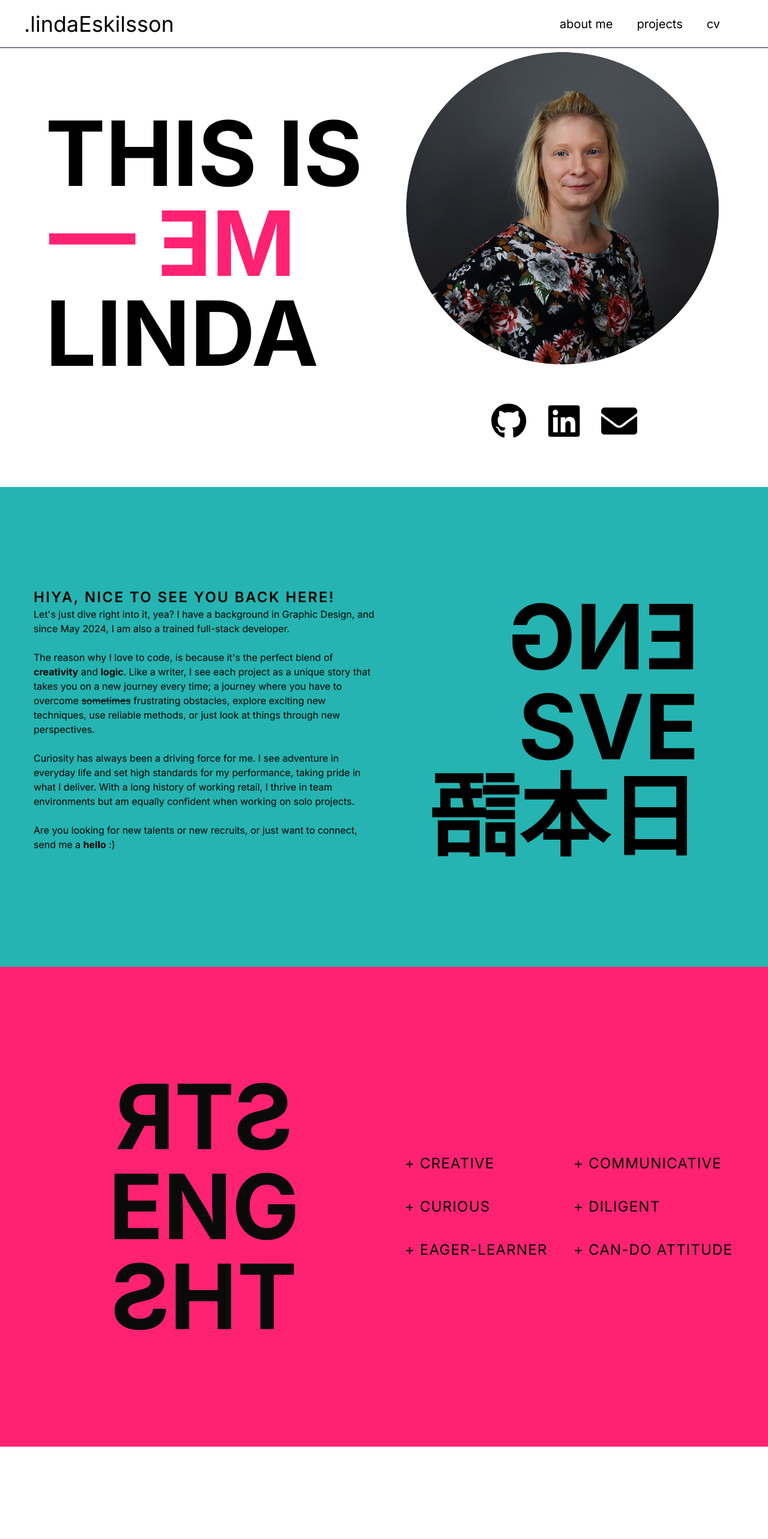
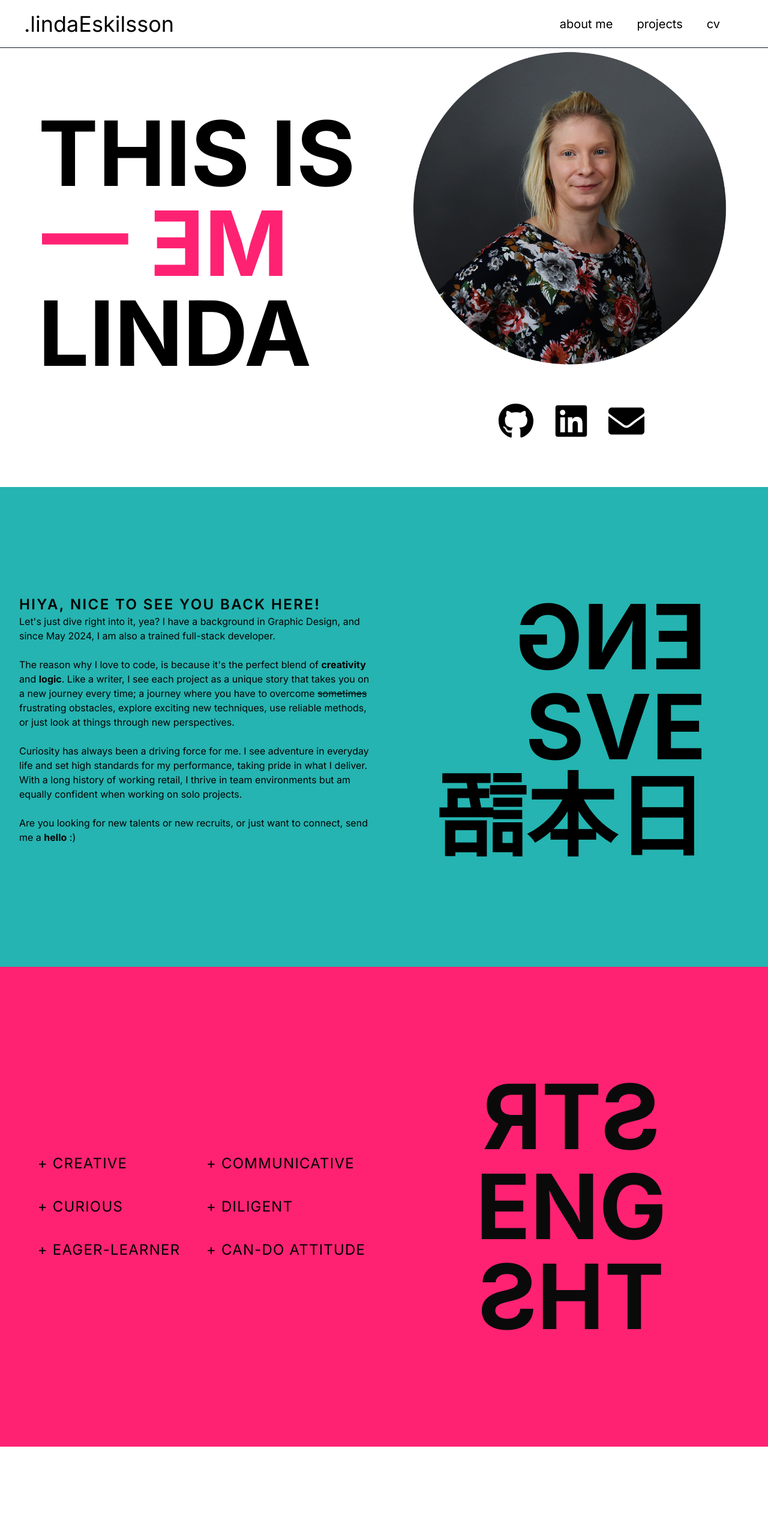
Before and after one commit to heinanX/heinanX.github.io, a Next.js app: page /about in a window 1280 px wide. Shown: the top 2566 px of the page at 60% size. Built offline with nearby package versions, Linux system fonts and the light colour scheme.

Commit message:
more responsiveness

```diff
--- a/src/app/_components/AboutPage/GreetingSection.jsx
+++ b/src/app/_components/AboutPage/GreetingSection.jsx
@@ -7,7 +7,15 @@ import LargeHeadlineReversed from "../Headings/LargeHeadlineReversed";
 const GreetingSection = () => {
   return (
     <>
-      <section className="flex flex-col items-center justify-center article-section lg:order-2">
+
+      <section className="article-section-centered">
+        <div className="flex flex-col">
+          <LargeHeadline text={"This is"} custCss={"text-left"} />
+          <LargeHeadlineReversed text={"Me 一"} custCss={"text-custHotpink text-right"} />
+          <LargeHeadline text={"Linda"} custCss={"text-left"} />
+        </div>
+      </section>
+      <section className="flex flex-col items-center justify-center article-section">
         <Image
           src={avatar}
           alt={
@@ -18,14 +26,6 @@ const GreetingSection = () => {
 
         <ContactIcons textSize="text-4xl md:text-6xl" />
       </section>
-
-      <section className="article-section-centered">
-        <div className="flex flex-col">
-          <LargeHeadline text={"This is"} custCss={"text-left"} />
-          <LargeHeadlineReversed text={"Me 一"} custCss={"text-custHotpink text-right"} />
-          <LargeHeadline text={"Linda"} custCss={"text-left"} />
-        </div>
-      </section>
     </>
   );
 };
--- a/src/app/_components/AboutPage/PersonalitySection.jsx
+++ b/src/app/_components/AboutPage/PersonalitySection.jsx
@@ -15,11 +15,7 @@ const PersonalitySection = () => {
 
   return (
     <>
-      <section className="items-center h-full article-section-centered lg:order-2">
-        <PersonalityTraits mouseAction={mouseAction} />
-      </section>
-
-      <section className="text-center article-section text-custBackground">
+      <section className="text-center article-section text-custBackground lg:order-2">
         {showExample ? (
           <div className="w-full h-64 text-4xl font-bold lg:h-auto flex-center-row">
             {example}
@@ -33,6 +29,9 @@ const PersonalitySection = () => {
         )}
       </section>
 
+      <section className="items-center h-full article-section-centered">
+        <PersonalityTraits mouseAction={mouseAction} />
+      </section>
     </>
   );
 };
--- a/src/app/_components/AboutPage/TechStackSection.jsx
+++ b/src/app/_components/AboutPage/TechStackSection.jsx
@@ -55,12 +55,15 @@ const currentStack = [
 const TechStackSection = () => {
   return (
     <>
-      <section className="article-section dark:text-custYellow lg:order-2">
-      <LargeHeadlineReversed text={'tech'} />
-      <LargeHeadline text={'stack'} custCss={'text-right'} />
+      <section className="article-section-centered dark:text-custYellow">
+        <div className="flex flex-col">
+          <LargeHeadlineReversed text={"tech"} />
+          <LargeHeadline text={"stack"} custCss={"text-right"} />
+          <LargeHeadlineReversed text={"so far"} />
+        </div>
       </section>
 
-      <section className="overflow-hidden text-center article-section">
+      <section className="px-8 overflow-hidden text-center article-section">
         <Carousel arr={currentStack} />
         <TechStack arr={currentStack} />
       </section>
--- a/src/app/_components/ArticleTwoCols.jsx
+++ b/src/app/_components/ArticleTwoCols.jsx
@@ -1,7 +1,7 @@
 const ArticleTwoCols = ({ component: Component, custCss }) => {
   return (
     <article
-      className={`flex items-center max-w-screen-xl justify-center gap-y-14 xl:gap-0 py-20 md:min-h-screen flex-col w-full px-10 lg:flex-row ${custCss}`}
+      className={`flex items-center max-w-screen-xl justify-center gap-y-14 xl:gap-0 py-20 md:min-h-screen flex-col w-full px-4 lg:flex-row ${custCss}`}
     >
       <Component />
     </article>
--- a/src/app/_components/Headings/LargeHeadline.jsx
+++ b/src/app/_components/Headings/LargeHeadline.jsx
@@ -1,6 +1,6 @@
 const LargeHeadline = ({ text, custCss }) => {
   return (
-    <h1 className={`w-full leading-none text-7xl md:text-[100px] lg:text-[120px] xl:text-[150px] font-bold uppercase ${custCss}`}>
+    <h1 className={`w-full leading-none text-7xl md:text-[100px] lg:text-[120px] xl:text-[150px] font-bold uppercase ${custCss} cursor-default`}>
       {text}
     </h1>
   );
--- a/src/app/_components/Headings/LargeHeadlineReversed.jsx
+++ b/src/app/_components/Headings/LargeHeadlineReversed.jsx
@@ -1,6 +1,6 @@
 const LargeHeadlineReversed = ({ text, custCss }) => {
     return (
-      <h1 className={`w-full leading-none scale-x-[-1] text-7xl md:text-[100px] lg:text-[120px] xl:text-[150px] font-bold uppercase ${custCss}`}>
+      <h1 className={`w-full leading-none scale-x-[-1] text-7xl md:text-[100px] lg:text-[120px] xl:text-[150px] font-bold uppercase cursor-default ${custCss}`}>
         {text}
       </h1>
     );
--- a/src/app/layout.jsx
+++ b/src/app/layout.jsx
@@ -14,7 +14,7 @@ export default function RootLayout({ children }) {
     <html lang="en">
       <body className={`${inter.className} w-full dark:bg-custBackground`}>
         <Header />
-        <main className="flex flex-col items-center justify-center w-full min-h-screen gap-4 py-24 lg:py-0 ">
+        <main className="flex flex-col items-center justify-center w-full min-h-screen gap-4 pt-24 lg:pt-0 ">
           {children}
         </main>
       </body>
```
